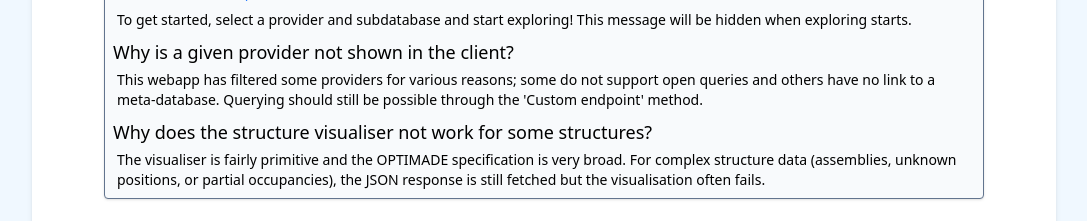
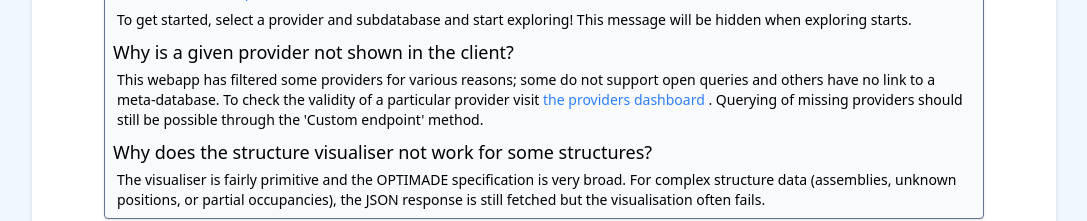
Before and after one commit to Bud-Macaulay/mc-react-optimade-client, a React (Vite) app: page / in a window 1280 px wide. Shown: the part 379-600 px from the top of the page, without its empty margins (96-1183 px from the left). Built offline with nearby package versions, Linux system fonts and the light colour scheme; no server answers.

Commit message:
add providers dashboard info.

```diff
--- a/src/components/OptimadeClient/OptimadeMetadata.jsx
+++ b/src/components/OptimadeClient/OptimadeMetadata.jsx
@@ -48,8 +48,17 @@ export default function OptimadeMetadata({ child }) {
           <p className={paragraphclassName}>
             This webapp has filtered some providers for various reasons; some do
             not support open queries and others have no link to a meta-database.
-            Querying should still be possible through the 'Custom endpoint'
-            method.
+            To check the validity of a particular provider visit{" "}
+            <a
+              href="optimade.org/providers-dashboard/"
+              target="_blank"
+              className={hyperlinkclassName}
+              rel="noopener noreferrer"
+            >
+              the providers dashboard{" "}
+            </a>
+            . Querying of missing providers should still be possible through the
+            'Custom endpoint' method.
           </p>
 
           <h4 className={headingclassName}>
```
